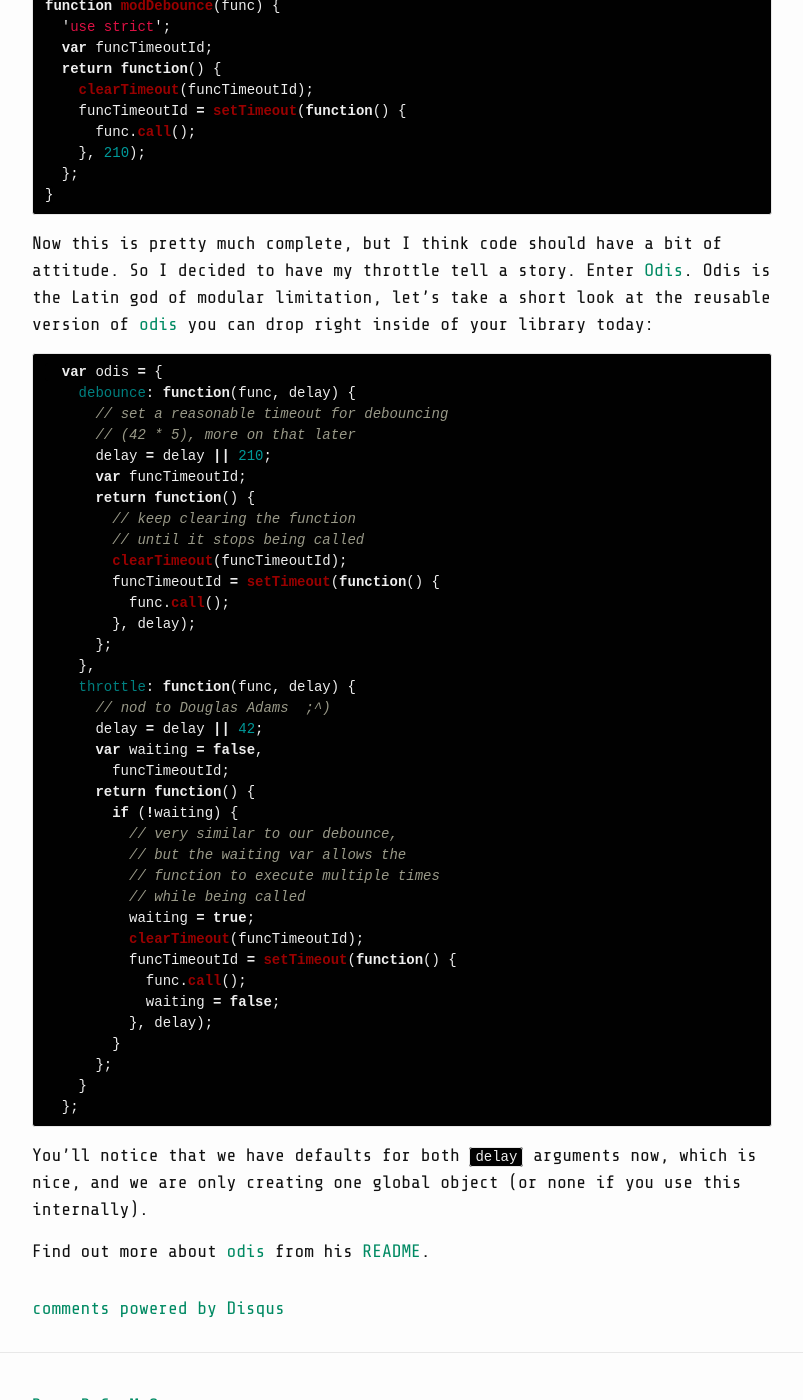
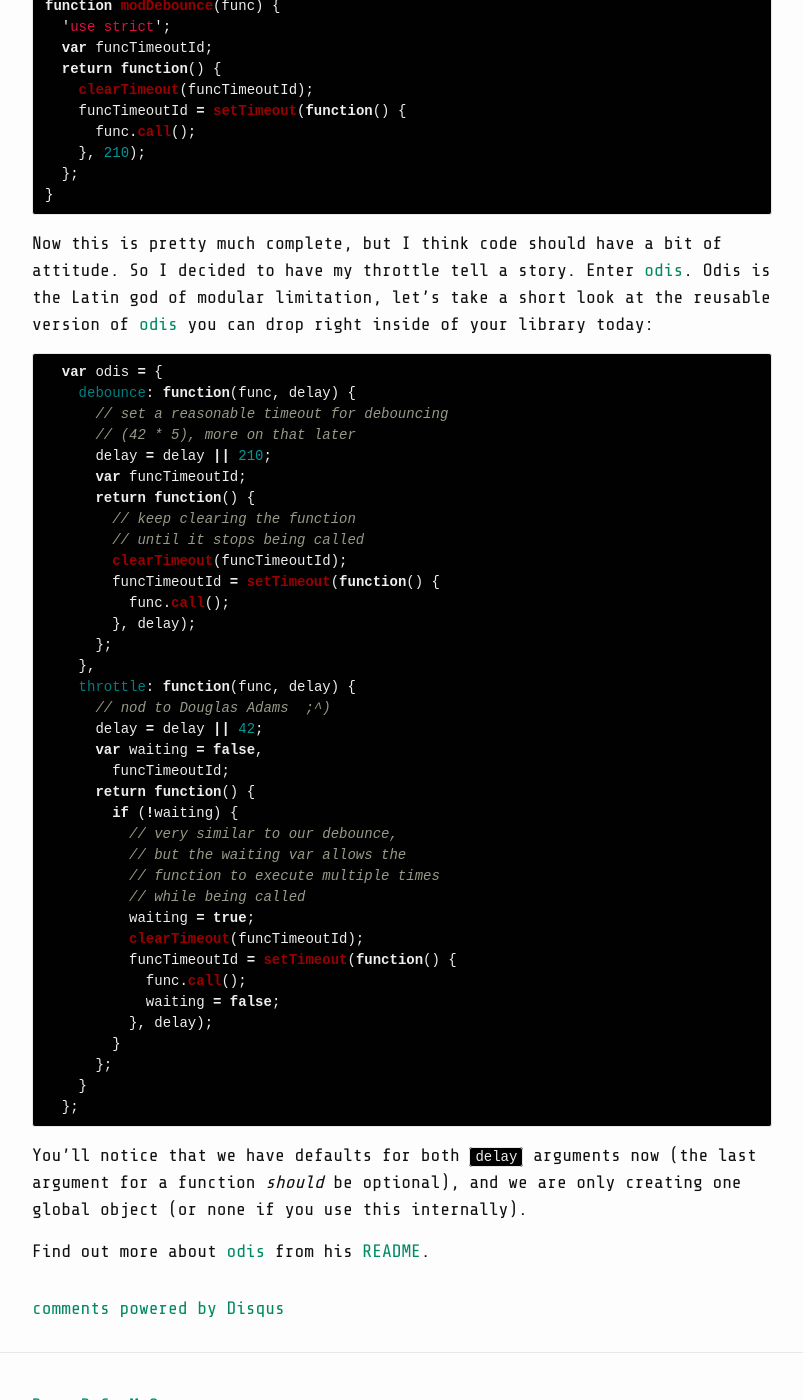
Before and after one commit to ryanpcmcquen/ryanpcmcquen.github.io, a Jekyll site: the page built from _posts/2015-11-28-writing-my-own-throttle.md, in a window 1280 px wide and 1400 px high, scrolled down 2610 px. Shown: the whole window, without its empty margins (238-1041 px from the left). Built offline with Jekyll 4.4.1, drawn with Linux system fonts in a browser that asks for light colours; comment, search, counter and statistics services are not loaded.

Commit message:
fix some wording

```diff
--- a/_posts/2015-11-28-writing-my-own-throttle.md
+++ b/_posts/2015-11-28-writing-my-own-throttle.md
@@ -112,7 +112,7 @@ function modDebounce(func) {
 }
 {% endhighlight %}
 
-Now this is pretty much complete, but I think code should have a bit of attitude. So I decided to have my throttle tell a story. Enter [Odis](https://github.com/ryanpcmcquen/odis). Odis is the Latin god of modular limitation, let's take a short look at the reusable version of [odis](https://github.com/ryanpcmcquen/odis) you can drop right inside of your library today:
+Now this is pretty much complete, but I think code should have a bit of attitude. So I decided to have my throttle tell a story. Enter [odis](https://github.com/ryanpcmcquen/odis). Odis is the Latin god of modular limitation, let's take a short look at the reusable version of [odis](https://github.com/ryanpcmcquen/odis) you can drop right inside of your library today:
 
 {% highlight javascript %}
   var odis = {
@@ -153,6 +153,6 @@ Now this is pretty much complete, but I think code should have a bit of attitude
   };
 {% endhighlight %}
 
-You'll notice that we have defaults for both `delay` arguments now, which is nice, and we are only creating one global object (or none if you use this internally).
+You'll notice that we have defaults for both `delay` arguments now (the last argument for a function *should* be optional), and we are only creating one global object (or none if you use this internally).
 
 Find out more about [odis](https://github.com/ryanpcmcquen/odis) from his [README](https://github.com/ryanpcmcquen/odis/blob/master/README.md).
```
